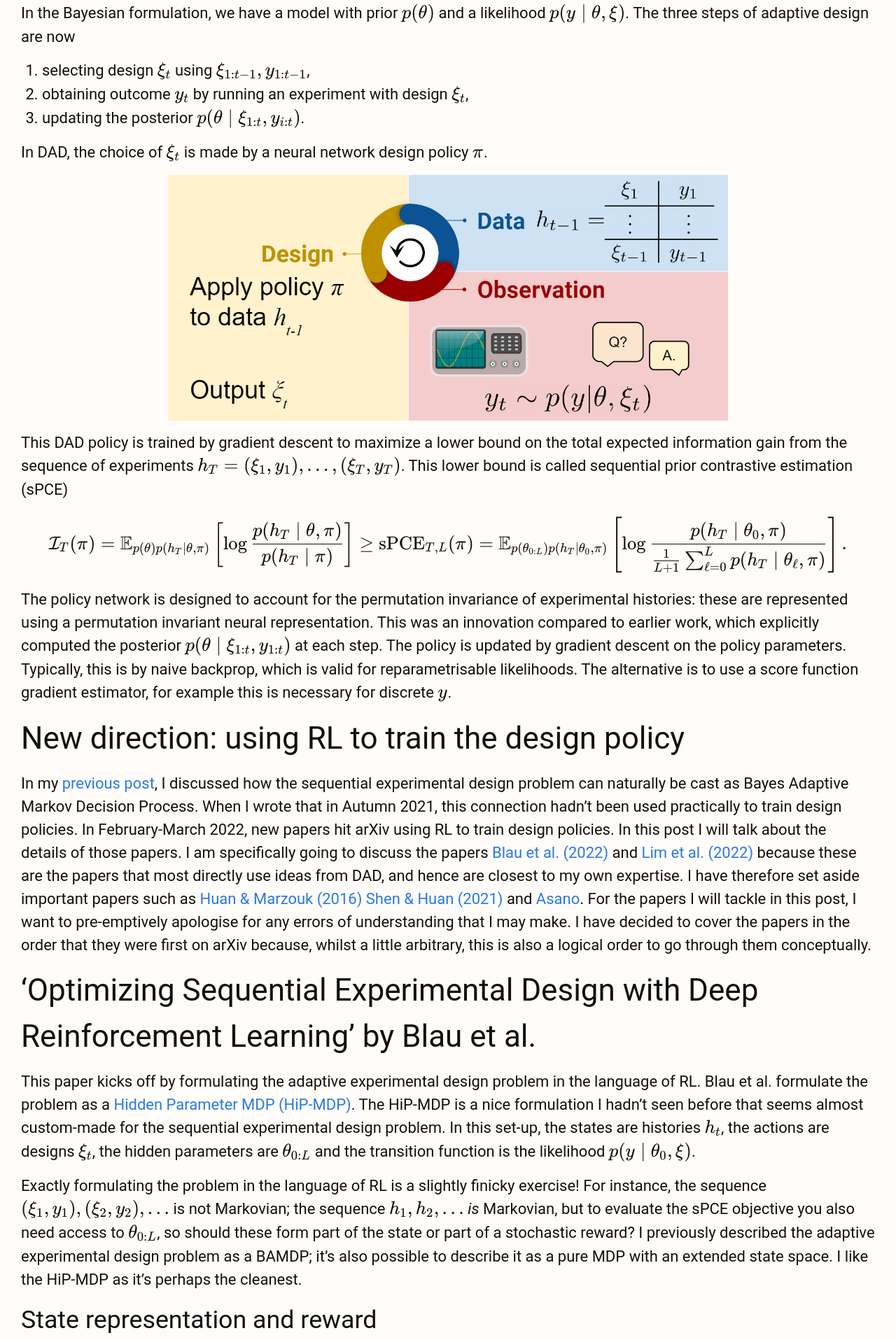
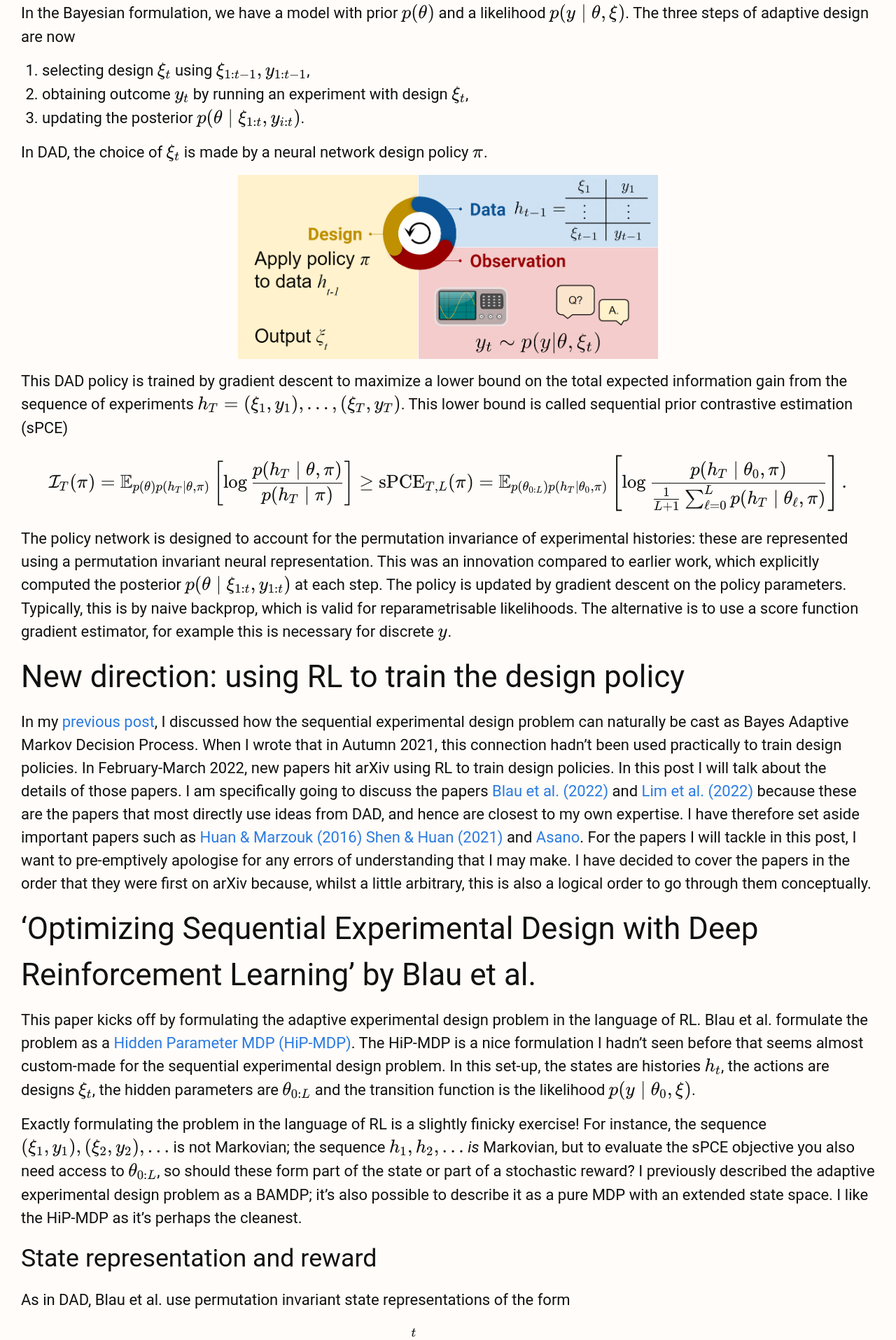
Before and after one commit to ae-foster/ae-foster.github.io, a Jekyll site: the page built from _posts/2022-10-14-rl-dad.markdown, in a window 1280 px wide. Shown: the part 773-2688 px from the top of the page at 70% size. Built offline with Jekyll 4.4.1, drawn with Linux system fonts in a browser that asks for light colours; nearby versions of some CDN libraries.

Commit message:
Update _layout.scss

```diff
--- a/_sass/minima/_layout.scss
+++ b/_sass/minima/_layout.scss
@@ -313,5 +313,5 @@
     display: block;
     margin-left: auto;
     margin-right: auto;
-    width: 800px;
+    width: 600px;
 }
```
